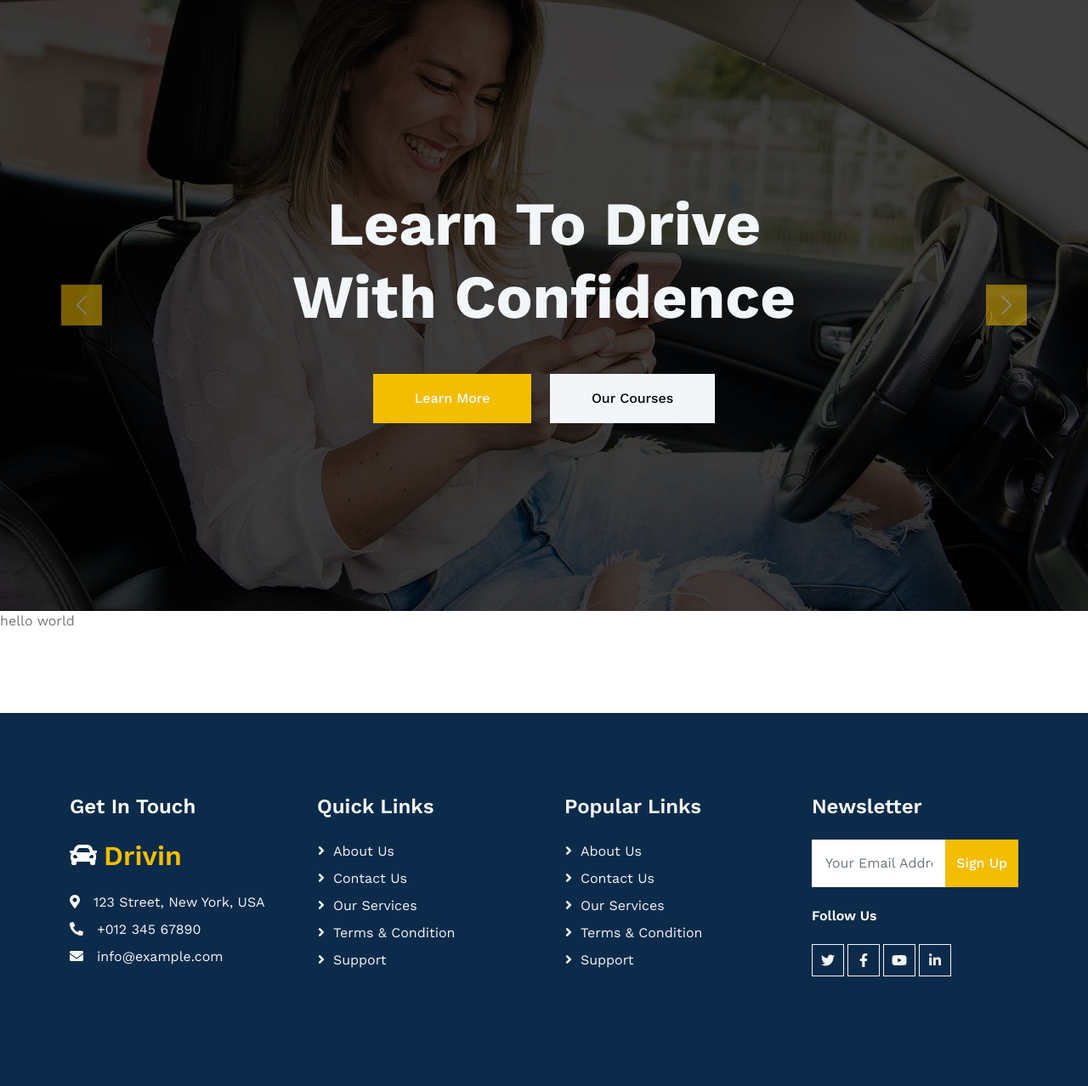
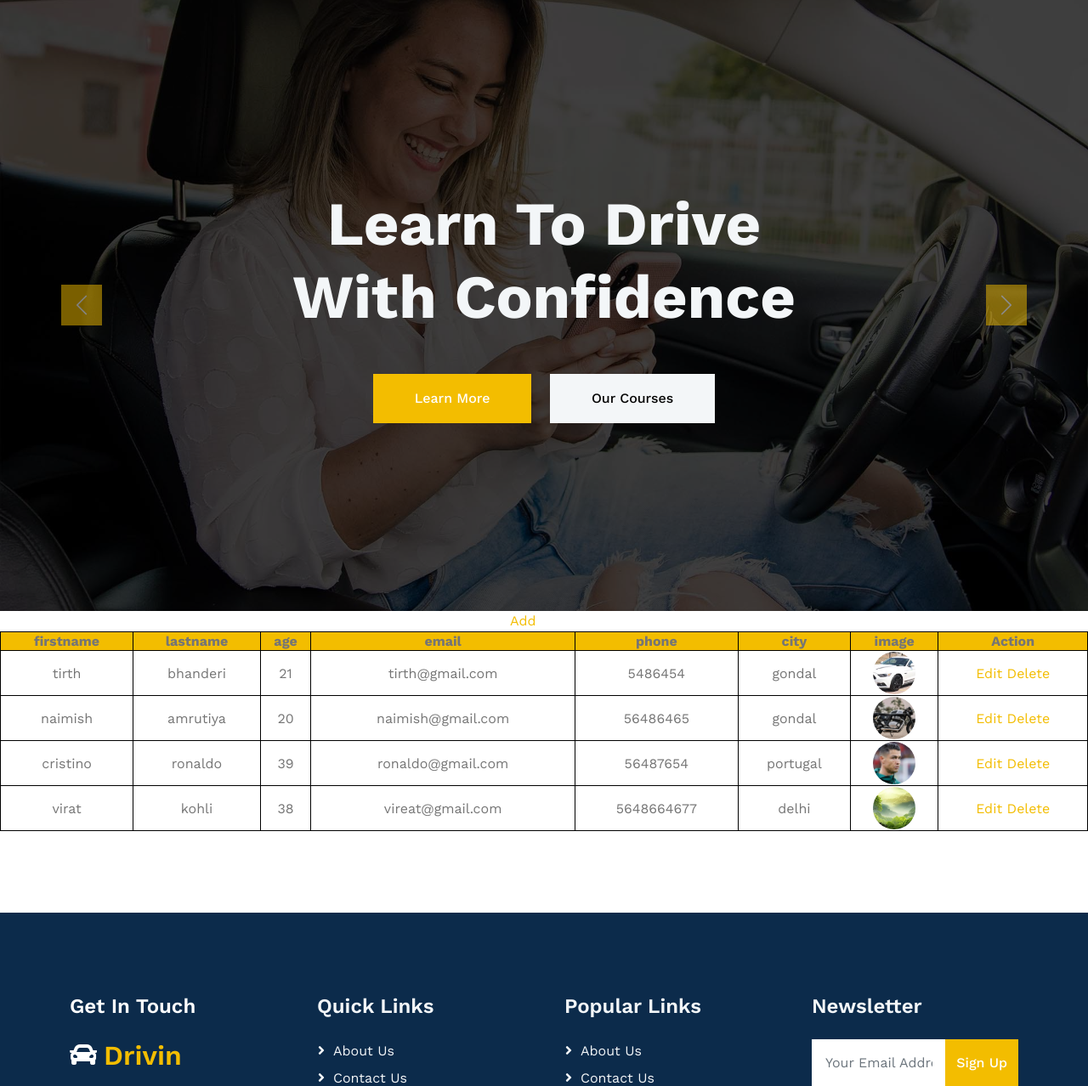
Before and after one commit to RutvikBhanderi/django-project, a Django app: page /home in a window 1280 px wide. Shown: the part 119-1397 px from the top of the page at 85% size. Before the commit the page ends 1268 px from the top, so only its background shows below. Run offline with Django 5.2, Linux system fonts and the light colour scheme; data comes from the database, SQL or seed files in the repository; both versions use the stored data as it was after the commit; some libraries are stand-ins or nearby versions.

Commit message:
complete add student

```diff
--- a/my_app/templates/base.html
+++ b/my_app/templates/base.html
@@ -28,6 +28,22 @@
 
     <!-- Template Stylesheet -->
     <link href="{% static 'css/style.css' %}" rel="stylesheet">
+    <style>
+    table, th, td {
+    border:1px solid black;
+    border-collapse: collapse;
+    }
+    .b1{
+        text-align: center;
+        margin: 200px 600px;
+    }
+    .round{
+        width: 75px;
+        height: 75px;
+        border-radius: 50%;
+        object-fit: cover;
+    }
+    </style>
     </head>
         <body>
         {% include "header.html" %}
--- a/my_app/templates/header.html
+++ b/my_app/templates/header.html
@@ -46,8 +46,8 @@
         <div class="collapse navbar-collapse" id="navbarCollapse">
             <div class="navbar-nav ms-auto p-4 p-lg-0">
                 <a href="index.html" class="nav-item nav-link active">Home</a>
-                <a href="about.html" class="nav-item nav-link">Students</a>
-                <a href="courses.html" class="nav-item nav-link">subject</a>
+                <a href="{% url 'home' %}" class="nav-item nav-link">Students</a>
+                <a href="courses.html" class="nav-item nav-link">Subject</a>
                 <div class="nav-item dropdown">
                     <a href="#" class="nav-link dropdown-toggle" data-bs-toggle="dropdown">Pages</a>
                     <div class="dropdown-menu bg-light m-0">
--- a/my_app/templates/home.html
+++ b/my_app/templates/home.html
@@ -1,6 +1,41 @@
 
 
 {% extends "base.html" %}
+{% load static %}
 {% block body %}
-<p>hello world</P>
+<a href="{% url 'add_1' %}" class="b1">Add</a>
+<table style="width:100%">
+    <thead>
+
+        <tr class="bg-primary text-black text-center">
+            <th>firstname</th>
+            <th>lastname</th>
+            <th>age</th>
+            <th>email</th>
+            <th>phone</th>
+            <th>city</th>
+            <th>image</th>
+            <th>Action</th>
+        </tr>
+
+    </thead>
+    <tbody>
+        {% for a in x %}
+        <tr style="text-align: center;">
+            <td>{{a.firstname}}</td>
+            <td>{{a.lastname}}</td>
+            <td>{{a.age}}</td>
+            <td>{{a.email}}</td>
+            <td>{{a.phone}}</td>
+            <td>{{a.city}}</td>
+             <td><img src="{{a.image.url}}" class="round" style="height:50px; width:50px;"></td>
+            <td>
+                <a href="edit-student/{{a.id}}" >Edit</a>
+                <a href="delete-student/{{a.id}}" >Delete</a>
+            </td>
+        </tr>
+        {% endfor %}
+    </tbody>
+    <br>
+</table>
 {% endblock  %}
```
Also changed, not shown: my_app/templates/add_student.html (+62 -5 lines), my_app/templates/doctype.html (deleted, +0 -151 lines), db.sqlite3, media/nature.jpg (added), media/nature_exIQCjH.jpg (added).
